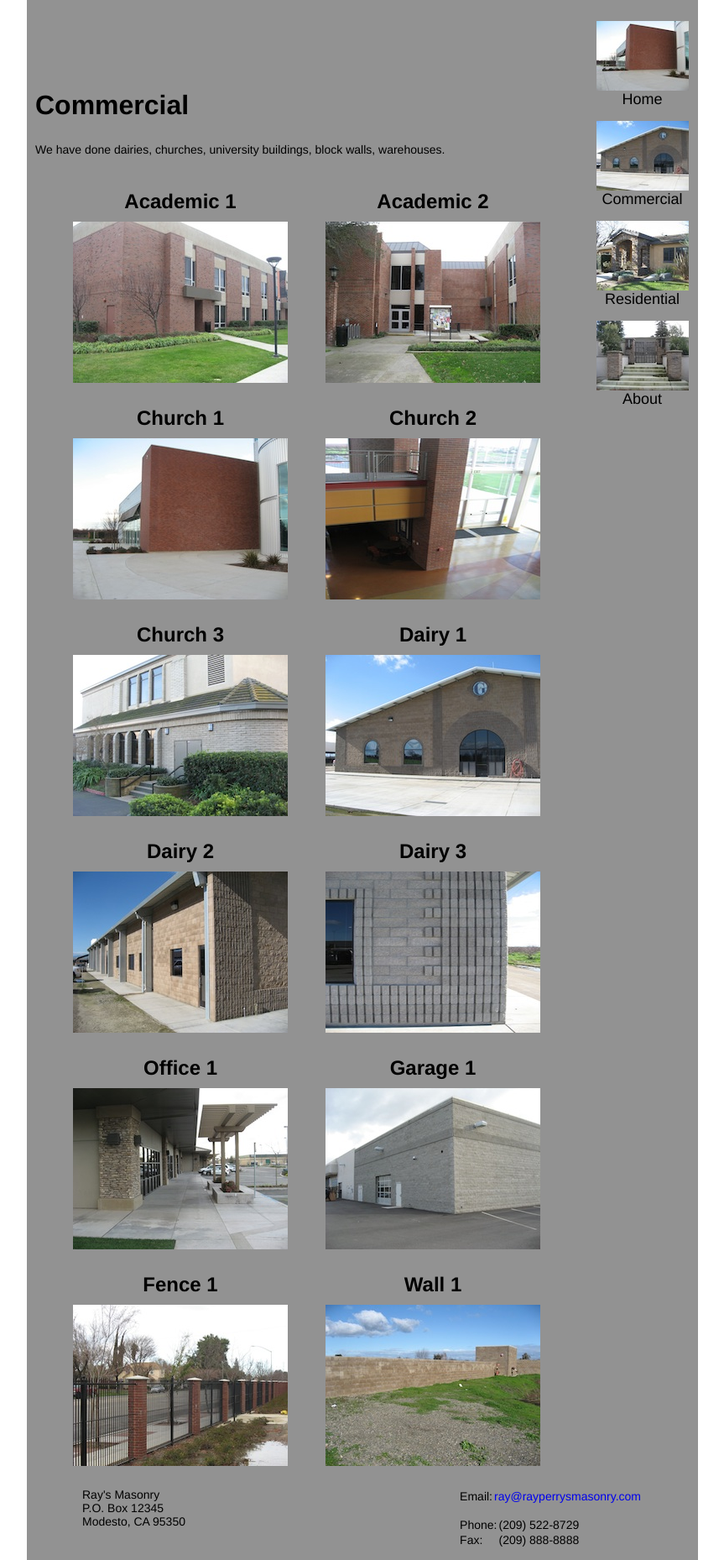
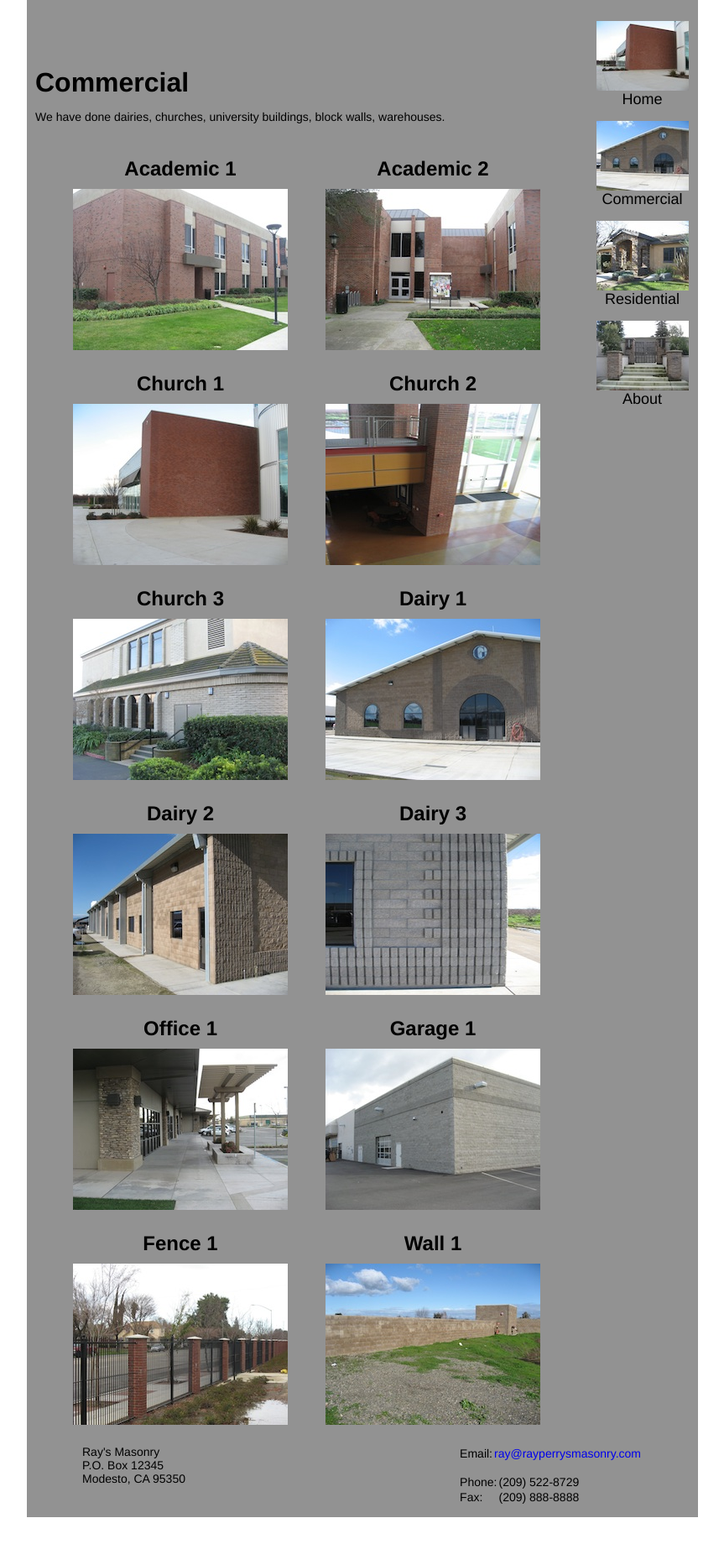
Before and after one commit to patperry/rayperrysmasonry.com, a Jekyll site: the page built from commercial/index.html, in a window 1280 px wide. Shown: the whole page at 84% size, without its empty margins (208-1071 px from the left). Built offline with Jekyll 4.4.1, drawn with Linux system fonts in a browser that asks for light colours; Markdown is read by kramdown in place of the engine named in the settings; after the commit the page ends 1807 px from its top, so only the background shows below that.

Commit message:
Start post layout

```diff
--- a/_layouts/default.html
+++ b/_layouts/default.html
@@ -42,7 +42,7 @@
         </ul>
       </nav>
 
-      <article>
+      <article class="content">
         {{ content }}
      </article>
 
--- a/commercial/index.html
+++ b/commercial/index.html
@@ -18,8 +18,10 @@
 <section class="thumbnails">
   {% for post in site.categories.commercial %}
   <div class="thumbnail">
-    <h2>{{ post.title }}</h2>
-    <img src="{{ post.thumb }}" width="256px" height="192px" />
+    <a href="{{ post.url }}">
+      <h2>{{ post.title }}</h2>
+      <img src="{{ post.thumb }}" width="256px" height="192px" />
+    </a>
   </div>
   {% endfor %}
 </section>
--- a/index.html
+++ b/index.html
@@ -6,6 +6,6 @@
 
 <header>
   <h1 class="title"><a href="/">Ray's Masonry</a></h1>
-  <h4>Lic. 12345678</h4>
-  <h3>Serving the California Central Valley since 1978</h3>
+  <h4 class="subtitle">Lic. 12345678</h4>
+  <h3 class="subtitle">Serving the California Central Valley since 1978</h3>
 </header>
--- a/stylesheets/screen.css
+++ b/stylesheets/screen.css
@@ -49,8 +49,10 @@
   padding: 0;
 }
 
-td + td {
-  /* padding-left: 0.5em; */
+nav ol, nav ul {
+  list-style-type: none;
+  margin: 0;
+  padding: 0;
 }
 
 a:link,
@@ -96,7 +98,7 @@
   padding: 8.0em 1.0em 1.0em;
 }
 
-nav {
+.container > nav {
   float: right;
   width: 11.3em;
   height: 48.0em;
@@ -109,32 +111,29 @@
   width: 100%;
 }
 
+.subtitle, .title {
+  display: inline;
+}
+
 /* @group page components
 ------------------------------------------------------------------------------*/
 
 
-nav ul {
-  list-style-type: none;
-  margin: 0;
-  padding: 0;
-}
-
-nav li {
+.container > nav li {
   text-align: center;
   margin-top: 1.5em;
 }
 
-nav li a {
+.container > nav li a {
   font-size: 1.8em;
 }
 
-nav img {
+.container > nav img {
   display: block;
   margin-left: auto;
   margin-right: auto;
   width: 110px;
   height: 83px;
-  /* padding: 0.4em 0.0em; */
 }
 
 footer .address {
@@ -169,18 +168,56 @@
   margin: 1.1em 0 0.4em;
 }
 
+article nav {
+  width: 58.7em;
+  padding: 0 3.0em;
+  display: block;
+  text-align: center;
+}
+
+article img {
+  display: block;
+  margin-left: auto;
+  margin-right: auto;
+}
+
+article nav ol {
+  margin: 0;
+  padding: 0;
+  list-style-type: none;
+}
+
+article nav a {
+  font-weight: bold;
+  padding: 0.8em 0;
+  font-size: 1.8em;
+}
+
+article nav a[rel="prev"] {
+  float: left;
+}
+
+article nav a[rel="prev"]:before {
+  content: "\00AB";
+  padding-right: 0.5em;
+}
+
+article nav a[rel="next"] {
+  float: right;
+}
+
+article nav a[rel="next"]:after {
+  content: "\00BB";
+  padding-left: 0.5em;
+}
+
+
 /* @group overrides
 ------------------------------------------------------------------------------*/
 
 #home .container {
   background-image:url('/images/home/bg.jpg');
   background-repeat: no-repeat;
-}
-
-#home header h1,
-#home header h3,
-#home header h4 {
-  display: inline;
 }
 
 #home header h1 {
```
Also changed, not shown: _layouts/post.html (+15 -2 lines).
